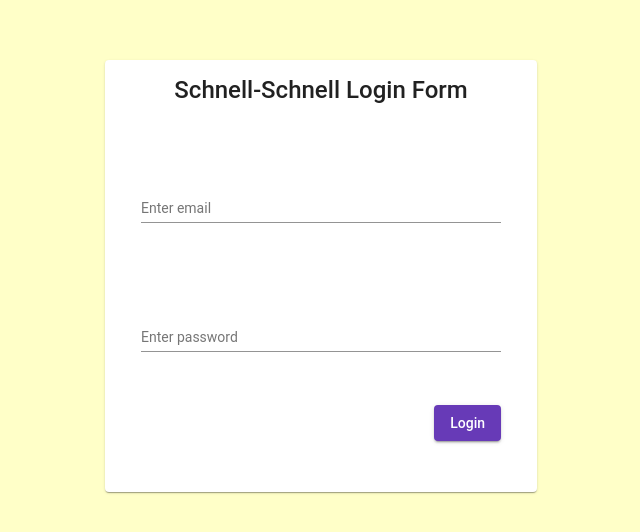
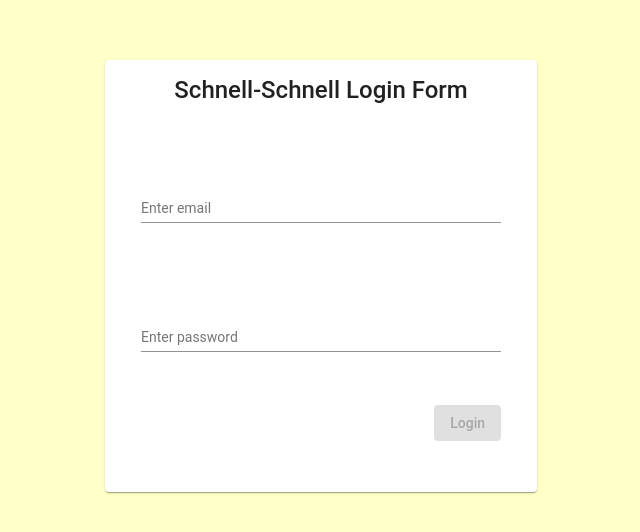
Before and after one commit to jessejamesblack/angular_frontend, an Angular app: page /login in a window 1280 px wide. Shown: the part 132-664 px from the top of the page, without its empty margins (319-959 px from the left). Built offline with nearby package versions, Linux system fonts and the light colour scheme.

Commit message:
more form validation

```diff
--- a/src/app/login/login.component.html
+++ b/src/app/login/login.component.html
@@ -9,13 +9,9 @@
             matInput
             placeholder="Enter email"
             formControlName="email"
-            ngModel
-            email
           />
         </mat-form-field>
-        <div class="errors" *ngIf="email.errors">
-          Please enter a valid email
-        </div>
+
         <mat-form-field>
           <input
             type="password"
@@ -27,8 +23,11 @@
         <div class="errors" *ngIf="password.errors">
           Please enter a valid password
         </div>
+        <div class="errors" *ngIf="email.errors">
+          Please enter a valid email
+        </div>
         <div class="button">
-          <button mat-raised-button color="primary">Login</button>
+          <button mat-raised-button color="primary" [disabled]="!form.valid || !form.touched">Login</button>
         </div>
       </form>
     </mat-card-content>
--- a/src/app/login/login.component.ts
+++ b/src/app/login/login.component.ts
@@ -9,7 +9,7 @@ import { FormGroup, FormControl, Validators } from '@angular/forms';
 export class LoginComponent implements OnInit {
   form: FormGroup = new FormGroup({
     email: new FormControl('', Validators.email),
-    password: new FormControl('', Validators.pattern('[ -~]')),
+    password: new FormControl('', Validators.pattern('[ -~]*')),
   });
 
   get email() {
```
